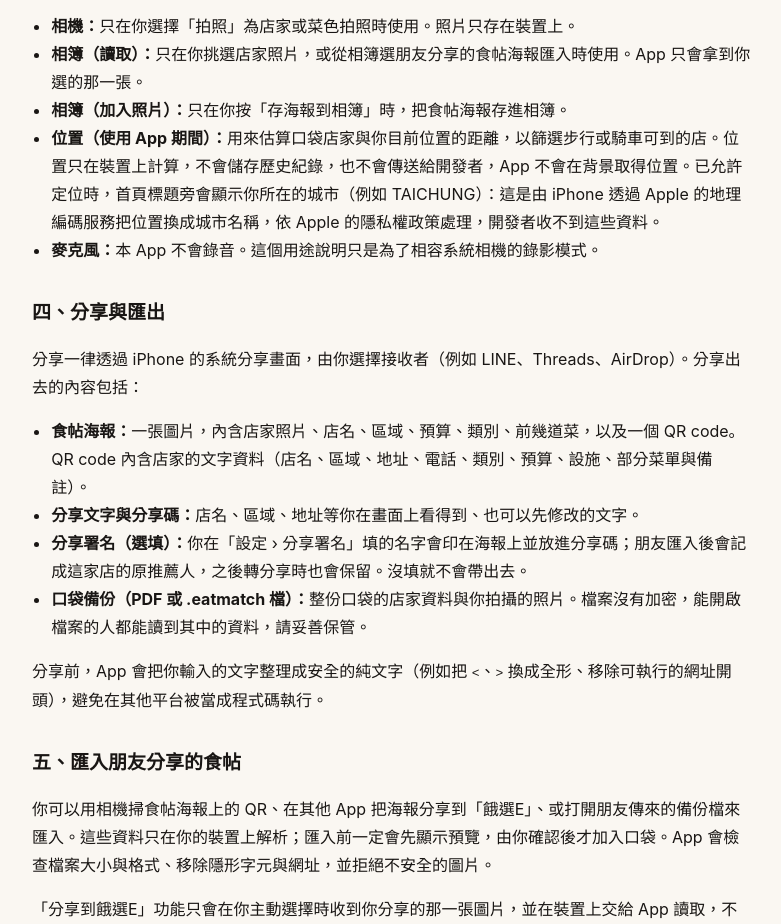
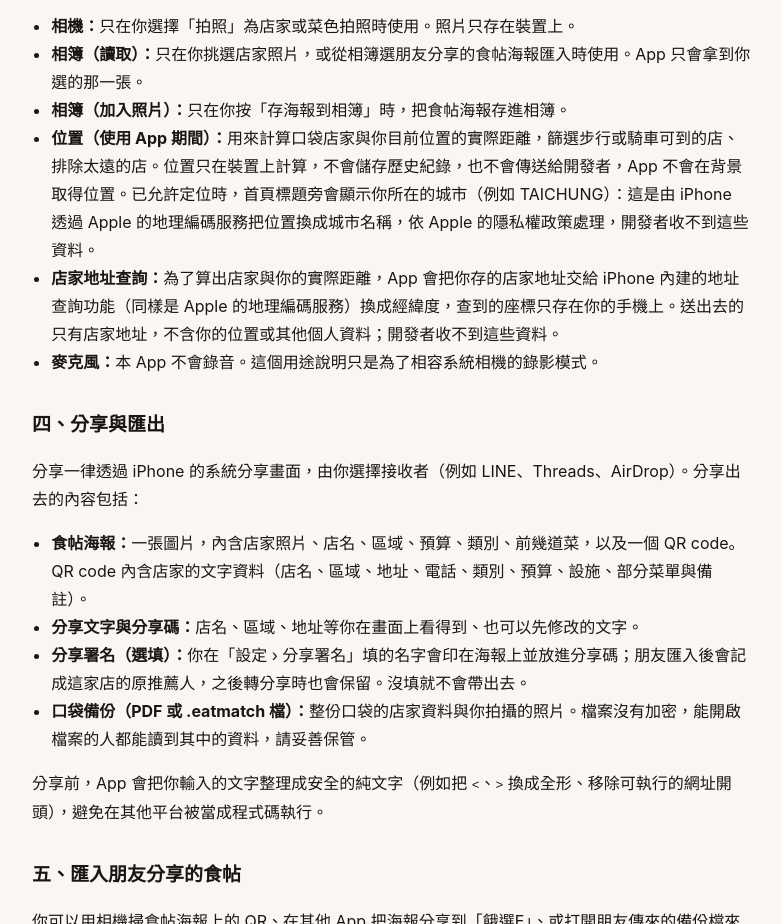
Before and after one commit to vamrebirth-sudo/vamrebirth-sudo.github.io, a plain HTML site: page eatmatch/privacy.html in a window 1280 px wide. Shown: the part 1000-1924 px from the top of the page, without its empty margins (248-1029 px from the left). Drawn offline with Linux system fonts and the light colour scheme.

Commit message:
eatmatch privacy: explain address lookup for real distances

```diff
--- a/eatmatch/privacy.html
+++ b/eatmatch/privacy.html
@@ -44,7 +44,8 @@
   <li><strong>相機：</strong>只在你選擇「拍照」為店家或菜色拍照時使用。照片只存在裝置上。</li>
   <li><strong>相簿（讀取）：</strong>只在你挑選店家照片，或從相簿選朋友分享的食帖海報匯入時使用。App 只會拿到你選的那一張。</li>
   <li><strong>相簿（加入照片）：</strong>只在你按「存海報到相簿」時，把食帖海報存進相簿。</li>
-  <li><strong>位置（使用 App 期間）：</strong>用來估算口袋店家與你目前位置的距離，以篩選步行或騎車可到的店。位置只在裝置上計算，不會儲存歷史紀錄，也不會傳送給開發者，App 不會在背景取得位置。已允許定位時，首頁標題旁會顯示你所在的城市（例如 TAICHUNG）：這是由 iPhone 透過 Apple 的地理編碼服務把位置換成城市名稱，依 Apple 的隱私權政策處理，開發者收不到這些資料。</li>
+  <li><strong>位置（使用 App 期間）：</strong>用來計算口袋店家與你目前位置的實際距離，篩選步行或騎車可到的店、排除太遠的店。位置只在裝置上計算，不會儲存歷史紀錄，也不會傳送給開發者，App 不會在背景取得位置。已允許定位時，首頁標題旁會顯示你所在的城市（例如 TAICHUNG）：這是由 iPhone 透過 Apple 的地理編碼服務把位置換成城市名稱，依 Apple 的隱私權政策處理，開發者收不到這些資料。</li>
+  <li><strong>店家地址查詢：</strong>為了算出店家與你的實際距離，App 會把你存的店家地址交給 iPhone 內建的地址查詢功能（同樣是 Apple 的地理編碼服務）換成經緯度，查到的座標只存在你的手機上。送出去的只有店家地址，不含你的位置或其他個人資料；開發者收不到這些資料。</li>
   <li><strong>麥克風：</strong>本 App 不會錄音。這個用途說明只是為了相容系統相機的錄影模式。</li>
 </ul>
 
```
